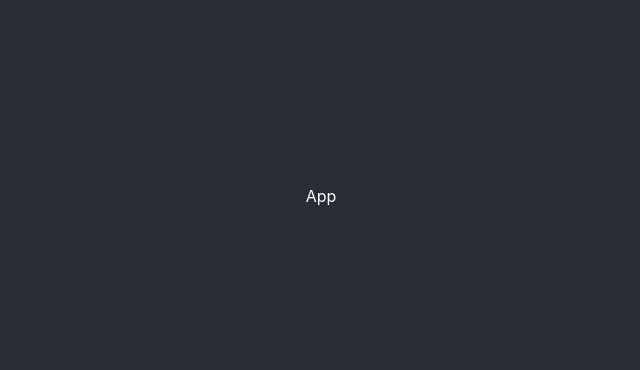
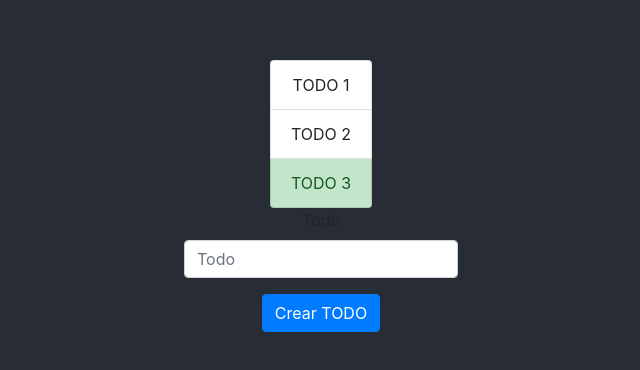
Before and after one commit to linkstrifer/fullstack-todo-react-express-app, a React (Create React App) app in the folder frontend/: page / in a window 1280 px wide. Shown: the part 204-574 px from the top of the page, without its empty margins (319-959 px from the left). Built offline with nearby package versions, Linux system fonts and the light colour scheme; the HTML template or start-up script is replaced by a standard one.

Commit message:
add form, add todo logic, improve todo styling

```diff
--- a/frontend/package.json
+++ b/frontend/package.json
@@ -6,7 +6,9 @@
     "@testing-library/jest-dom": "^5.11.4",
     "@testing-library/react": "^11.1.0",
     "@testing-library/user-event": "^12.1.10",
+    "bootstrap": "^4.6.0",
     "react": "^17.0.2",
+    "react-bootstrap": "^1.6.1",
     "react-dom": "^17.0.2",
     "react-scripts": "4.0.3",
     "web-vitals": "^1.0.1"
--- a/frontend/src/App.css
+++ b/frontend/src/App.css
@@ -1,8 +1,8 @@
 .App {
   align-items: center;
   background-color: #282c34;
-  color: #fff;
   display: flex;
+  flex-direction: column;
   justify-content: center;
   min-height: 100vh;
   text-align: center;
--- a/frontend/src/App.js
+++ b/frontend/src/App.js
@@ -1,11 +1,77 @@
+import { Component } from 'react'
 import './App.css';
+import 'bootstrap/dist/css/bootstrap.min.css';
 
-function App() {
-  return (
-    <div className="App">
-     App
-    </div>
-  );
+import { Form, Button } from 'react-bootstrap'
+
+import TodoList from './components/TodoList'
+
+class App extends Component {
+  state = {
+    todos: [
+      {
+        label: "TODO 1",
+        completed: false,
+      },
+      {
+        label: "TODO 2",
+        completed: false,
+      },
+      {
+        label: "TODO 3",
+        completed: true,
+      },
+    ]
+  }
+
+  addTodo = (label) => {
+    const newTodos = [...this.state.todos]
+
+    if (label) {
+      this.setState({
+        todos: [...newTodos, { label, completed: false }]
+      })
+    }
+  }
+
+  updateTodo = (label) => {
+    const newTodos = [...this.state.todos]
+    const todo = newTodos.find(currentTodo => currentTodo.label === label)
+
+    if (todo) {
+      todo.completed = !todo.completed
+    }
+
+    this.setState({
+      todos: newTodos
+    })
+  }
+
+  render() {
+    const { todos } = this.state
+
+    return (
+      <div className="App">
+        <TodoList todos={todos} onTodoClicked={this.updateTodo} />
+
+        <Form onSubmit={(event) => {
+          event.preventDefault()
+          const { todo } = event.target
+
+          this.addTodo(todo.value)
+          todo.value = ''
+        }}>
+          <Form.Group controlId="todo">
+            <Form.Label>Todo</Form.Label>
+            <Form.Control type="text" placeholder="Todo" />
+          </Form.Group>
+          <Button variant="primary" type="submit">
+            Crear TODO
+          </Button>
+        </Form>
+      </div>
+    );
+  }
 }
 
 export default App;
--- /dev/null
+++ b/frontend/src/components/TodoList.jsx
@@ -0,0 +1,19 @@
+import { ListGroup } from "react-bootstrap";
+
+function TodoList({ todos, onTodoClicked }) {
+  return (
+    <ListGroup>
+      {todos.map(({ label, completed }, index) => (
+        <ListGroup.Item
+          key={index}
+          variant={completed ? "success" : ""}
+          onClick={() => onTodoClicked(label)}
+        >
+          {label}
+        </ListGroup.Item>
+      ))}
+    </ListGroup>
+  );
+}
+
+export default TodoList;
```
Also changed, not shown: 1 other file (tests, documents, lock files or other folders).
